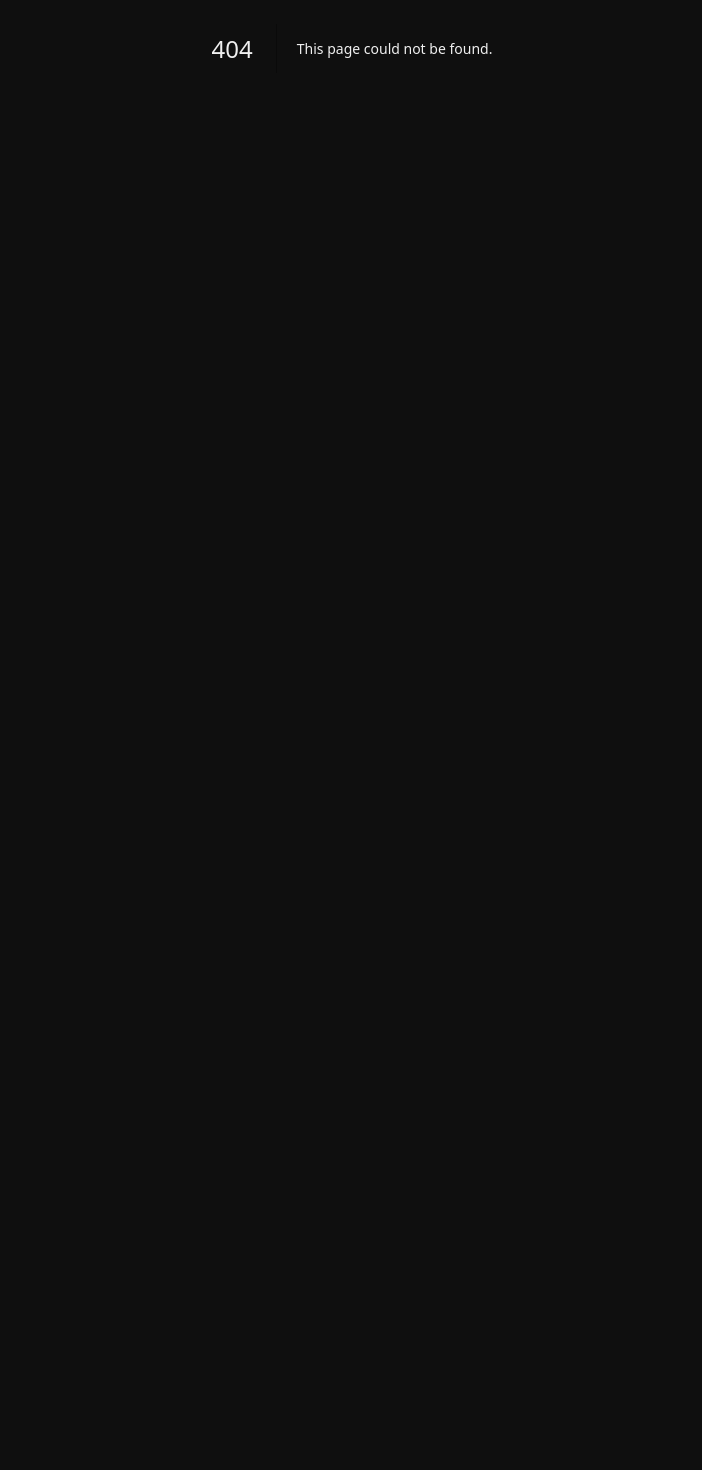
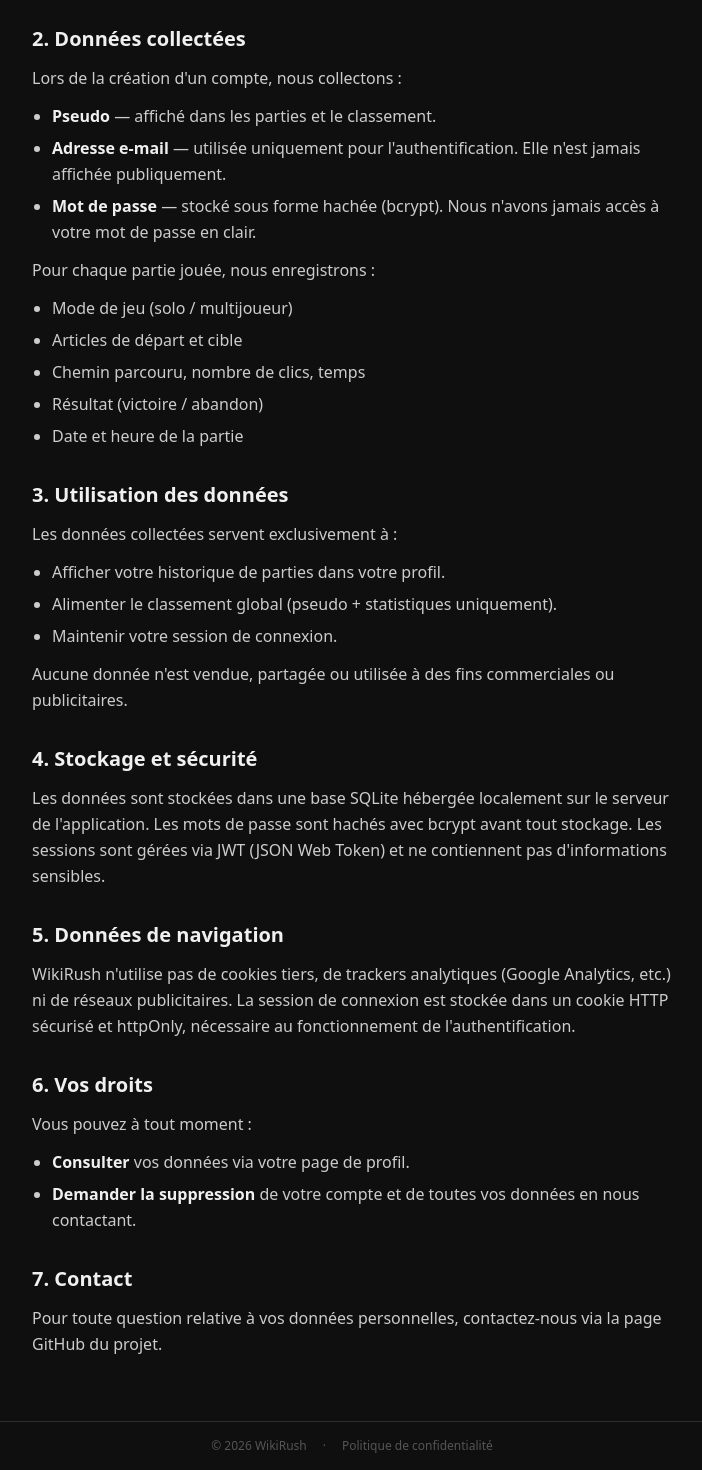
Before and after one commit to jessy-david-dev/WikiRush, a Next.js app: page /privacy in a window 1280 px wide. Before the commit this address had no page. Shown: the part 352-1822 px from the top of the page, without its empty margins (288-990 px from the left). Before the commit the page ends 800 px from the top, so only its background shows below. Built offline with nearby package versions, Linux system fonts and the light colour scheme.

Commit message:
feat: add privacy policy page and footer

```diff
--- a/app/layout.tsx
+++ b/app/layout.tsx
@@ -29,7 +29,14 @@ export default function RootLayout({
       className={`${geistSans.variable} ${geistMono.variable} h-full antialiased`}
     >
       <body className="min-h-full flex flex-col" style={{ background: "#0f0f0f", color: "#f0f0f0" }}>
-        <Providers>{children}</Providers>
+        <Providers>
+          <main className="flex-1">{children}</main>
+          <footer className="border-t border-[#2e2e2e] py-4 px-4 flex items-center justify-center gap-4 text-xs text-[#555]">
+            <span>© {new Date().getFullYear()} WikiRush</span>
+            <span>·</span>
+            <a href="/privacy" className="hover:text-[#888] transition-colors">Politique de confidentialité</a>
+          </footer>
+        </Providers>
       </body>
     </html>
   );
--- /dev/null
+++ b/app/privacy/page.tsx
@@ -0,0 +1,92 @@
+export const metadata = {
+  title: "Politique de confidentialité — WikiRush",
+};
+
+export default function PrivacyPage() {
+  return (
+    <div className="min-h-dvh bg-[#0f0f0f] text-[#f0f0f0]">
+      <div className="max-w-2xl mx-auto px-4 py-12 sm:py-16">
+        <a href="/" className="inline-flex items-center gap-2 text-sm text-[#888] hover:text-[#f0f0f0] mb-8 transition-colors">
+          ← Retour
+        </a>
+
+        <h1 className="text-3xl sm:text-4xl font-black mb-2">Politique de confidentialité</h1>
+        <p className="text-sm text-[#888] mb-10">Dernière mise à jour : avril 2025</p>
+
+        <div className="flex flex-col gap-8 text-sm sm:text-base leading-relaxed text-[#ccc]">
+
+          <section className="flex flex-col gap-3">
+            <h2 className="text-lg sm:text-xl font-bold text-[#f0f0f0]">1. Présentation</h2>
+            <p>
+              WikiRush est un jeu de navigation Wikipedia jouable en solo et en multijoueur.
+              Cette politique explique quelles données sont collectées, pourquoi, et comment elles sont protégées.
+            </p>
+          </section>
+
+          <section className="flex flex-col gap-3">
+            <h2 className="text-lg sm:text-xl font-bold text-[#f0f0f0]">2. Données collectées</h2>
+            <p>Lors de la création d&apos;un compte, nous collectons :</p>
+            <ul className="list-disc pl-5 flex flex-col gap-1.5 text-[#ccc]">
+              <li><span className="text-[#f0f0f0] font-semibold">Pseudo</span> — affiché dans les parties et le classement.</li>
+              <li><span className="text-[#f0f0f0] font-semibold">Adresse e-mail</span> — utilisée uniquement pour l&apos;authentification. Elle n&apos;est jamais affichée publiquement.</li>
+              <li><span className="text-[#f0f0f0] font-semibold">Mot de passe</span> — stocké sous forme hachée (bcrypt). Nous n&apos;avons jamais accès à votre mot de passe en clair.</li>
+            </ul>
+            <p>Pour chaque partie jouée, nous enregistrons :</p>
+            <ul className="list-disc pl-5 flex flex-col gap-1.5 text-[#ccc]">
+              <li>Mode de jeu (solo / multijoueur)</li>
+              <li>Articles de départ et cible</li>
+              <li>Chemin parcouru, nombre de clics, temps</li>
+              <li>Résultat (victoire / abandon)</li>
+              <li>Date et heure de la partie</li>
+            </ul>
+          </section>
+
+          <section className="flex flex-col gap-3">
+            <h2 className="text-lg sm:text-xl font-bold text-[#f0f0f0]">3. Utilisation des données</h2>
+            <p>Les données collectées servent exclusivement à :</p>
+            <ul className="list-disc pl-5 flex flex-col gap-1.5">
+              <li>Afficher votre historique de parties dans votre profil.</li>
+              <li>Alimenter le classement global (pseudo + statistiques uniquement).</li>
+              <li>Maintenir votre session de connexion.</li>
+            </ul>
+            <p>Aucune donnée n&apos;est vendue, partagée ou utilisée à des fins commerciales ou publicitaires.</p>
+          </section>
+
+          <section className="flex flex-col gap-3">
+            <h2 className="text-lg sm:text-xl font-bold text-[#f0f0f0]">4. Stockage et sécurité</h2>
+            <p>
+              Les données sont stockées dans une base SQLite hébergée localement sur le serveur de l&apos;application.
+              Les mots de passe sont hachés avec bcrypt avant tout stockage.
+              Les sessions sont gérées via JWT (JSON Web Token) et ne contiennent pas d&apos;informations sensibles.
+            </p>
+          </section>
+
+          <section className="flex flex-col gap-3">
+            <h2 className="text-lg sm:text-xl font-bold text-[#f0f0f0]">5. Données de navigation</h2>
+            <p>
+              WikiRush n&apos;utilise pas de cookies tiers, de trackers analytiques (Google Analytics, etc.) ni de réseaux publicitaires.
+              La session de connexion est stockée dans un cookie HTTP sécurisé et httpOnly, nécessaire au fonctionnement de l&apos;authentification.
+            </p>
+          </section>
+
+          <section className="flex flex-col gap-3">
+            <h2 className="text-lg sm:text-xl font-bold text-[#f0f0f0]">6. Vos droits</h2>
+            <p>Vous pouvez à tout moment :</p>
+            <ul className="list-disc pl-5 flex flex-col gap-1.5">
+              <li><span className="text-[#f0f0f0] font-semibold">Consulter</span> vos données via votre page de profil.</li>
+              <li><span className="text-[#f0f0f0] font-semibold">Demander la suppression</span> de votre compte et de toutes vos données en nous contactant.</li>
+            </ul>
+          </section>
+
+          <section className="flex flex-col gap-3">
+            <h2 className="text-lg sm:text-xl font-bold text-[#f0f0f0]">7. Contact</h2>
+            <p>
+              Pour toute question relative à vos données personnelles, contactez-nous via la page GitHub du projet.
+            </p>
+          </section>
+
+        </div>
+      </div>
+    </div>
+  );
+}
```
